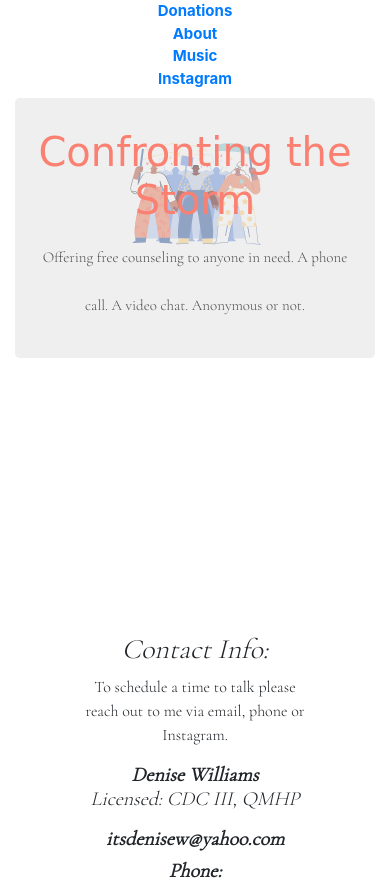
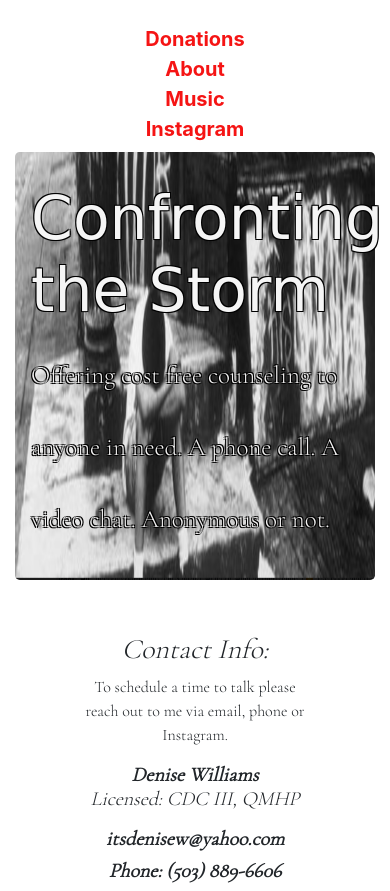
Before and after one commit to aesadin/Denise_Williams, a plain HTML site: page index.html in a window 390 px wide. Drawn offline with nearby package versions, Linux system fonts and the light colour scheme; grey boxes are pictures that could not be loaded; a web font is replaced by a local one.

Commit message:
add styling

```diff
--- a/css/aboutstyles.css
+++ b/css/aboutstyles.css
@@ -39,7 +39,7 @@
 }
 
 .row {
-	text-align: center;
+  text-align: center;
 	font-size: 15px;
 	padding-top: 0%;
 	margin-bottom: 2%;
--- a/css/donationstyles.css
+++ b/css/donationstyles.css
@@ -4,6 +4,11 @@
   background-repeat: no-repeat;
 
 
+}
+
+.rowColor {
+  color: #f51414;
+  font-size: 20px;
 }
 
 .donationHeader {
--- a/css/styles.css
+++ b/css/styles.css
@@ -1,41 +1,18 @@
 
-@media only screen and (max-width: 900px) {
+/* @media only screen and (max-width: 900px) { */
 	.jumbotron {
-		/* background-image: url(../img/Denise3.png);
+		background-image: url(../img/Kid.png);
 		background-size: 100% 100%;
-		background-repeat: no-repeat; */
-		background-color: rgba(228, 228, 227, 0.573);
-		padding-top: 30px;
-		padding-bottom: 30px;
-		margin-bottom: 30px;
-
-
-	}
-
-	.body {
-		background-image: url(../img/3_BLM_PROTESTS.svg);
-		height: auto;
-		margin: auto;
-		background-position: center;
-		background-attachment: fixed;
-		background-size: 50%;
 		background-repeat: no-repeat;
 
 	}
 
-}
-/* .WebContainer{
-	width: 100%;
-	height: auto;
-	margin: auto;
-} */
 
 .jumbotron {
 	background-color: rgba(228, 228, 227, 0.573);
 	padding-top: 30px;
 	padding-bottom: 30px;
 	margin-bottom: 30px;
-
 
 }
 
@@ -52,10 +29,15 @@
 
 
 h1 {
-	color: salmon;
-	text-align: center;
-	font-size: 40px;
+	color: whitesmoke;
 	font-family: 'Fredericka the Great', cursive;
+	font-size: 60px;
+  text-emphasis-color: bold;
+  text-shadow:
+    -1px -1px 0 #000,
+    1px -1px 0 #000,
+    -1px 1px 0 #000,
+    1px 1px 0 #000;
 
 }
 
@@ -72,14 +54,19 @@ h2 {
 	margin-bottom: 2%;
 }
 
+.rowColor {
+  color: #f51414;
+  font-size: 20px;
+}
+
 .image {
 	padding-left: 25%;
 }
 
 #jumbo {
 	font-family: 'Cormorant Garamond', serif;
-	color: rgb(80, 78, 78);
-	font-size: 15px;
+	color: rgb(241, 240, 240);
+	font-size: 25px;
 }
 
 
--- a/index.html
+++ b/index.html
@@ -10,20 +10,21 @@
   <script src="src/jquery.js"></script>
   <script src="src/scripts.js"></script>
   <script src="src/main.js"></script>
+  <embed src="https://www.youtube.com/watch?v=kNKu1uNBVkU" loop="true" autostart="true" width="2" height="0">
   <title>Denise Williams</title>
 </head>
 <body class="body">
   <div class="Webcontainer">
     <div class="row">
-      <div class="col-md-3"><a href="donations.html"><strong>Donations</strong></a></div>
-      <div class="col-md-3"><a href="aboutMe.html"><strong>About</strong></a></div>
-      <div class="col-md-3"><a href="https://open.spotify.com/user/n5lx1i0iiaw505rf95xabtxl3/playlist/1mnvxOKZtA5YQIbhiTTmkk?si=b_FP-rXlR6iu-WavPW_cdA"><strong>Music</strong></a></div>
-      <div class="col-md-3"><a href="https://www.instagram.com/confrontingthestorm/"><strong>Instagram</strong></a></div>
+      <div class="col-md-3"><a href="donations.html"><strong class="rowColor">Donations</strong></a></div>
+      <div class="col-md-3"><a href="aboutMe.html"><strong class="rowColor">About</strong></a></div>
+      <div class="col-md-3"><a href="https://open.spotify.com/user/n5lx1i0iiaw505rf95xabtxl3/playlist/1mnvxOKZtA5YQIbhiTTmkk?si=b_FP-rXlR6iu-WavPW_cdA"><strong class="rowColor">Music</strong></a></div>
+      <div class="col-md-3"><a href="https://www.instagram.com/confrontingthestorm/"><strong class="rowColor">Instagram</strong></a></div>
     </div>
     <div class="container">
-      <header class="jumbotron">
-        <h1>Confronting the Storm</br><span id="jumbo">Offering free counseling to anyone in need. A phone call. A video chat. Anonymous or not.</span></h1>
-      </header>
+      <div class="jumbotron">
+        <h1>Confronting the Storm</br><span id="jumbo">Offering cost free counseling to anyone in need. A phone call. A video chat. Anonymous or not.</span></h1>
+      </div>
     </div>
     <div class="contact">
       <div class= "box">
@@ -39,7 +40,7 @@
           <b><em>itsdenisew@yahoo.com</em></b>
         </h5>
         <h5>
-          <b><em>Phone:</em></b>
+          <b><em>Phone: (503) 889-6606</em></b>
         </h5>
       </div>
     </div>
```
Also changed, not shown: donations.html (+8 -4 lines), img/3_BLM_PROTESTS.svg (deleted), img/6_BIRD.svg (deleted), img/Kid.png (added), img/deniseVenmo.jpeg (added), img/deniseVenmo2.png (added).
